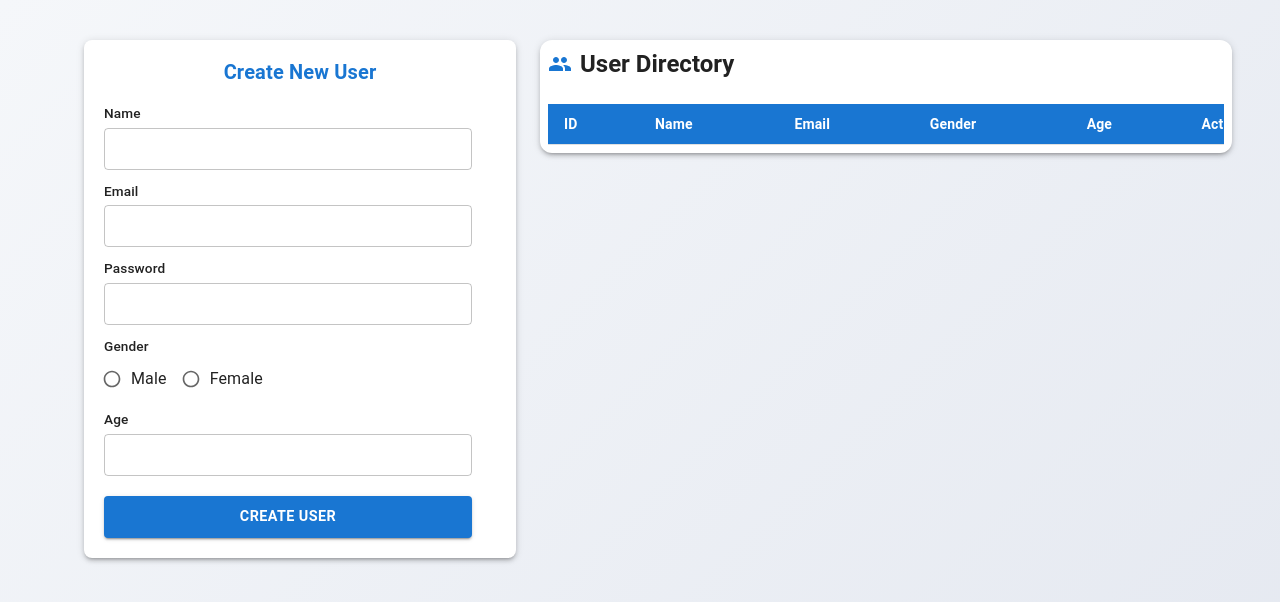
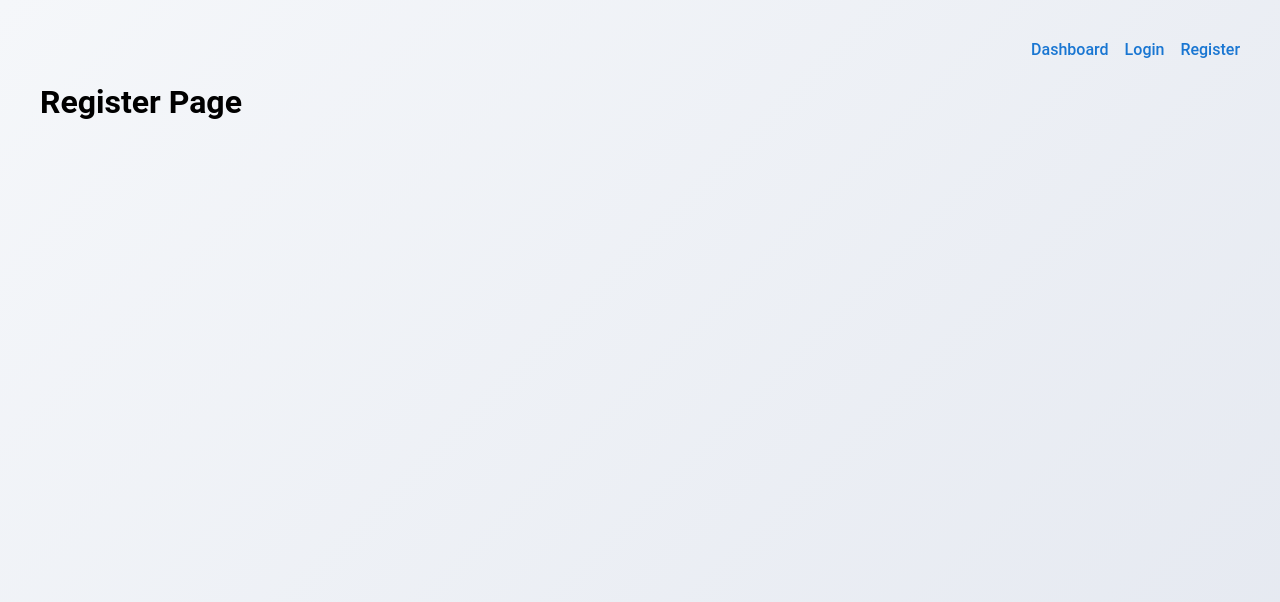
Before and after one commit to DawoodAli1409/ReactAPP, a React (Vite) app: page /register in a window 1280 px wide. Shown: the top 602 px of the page. Built offline with nearby package versions, Linux system fonts and the light colour scheme.

Commit message:
Fixed form component and deployment

```diff
--- a/package.json
+++ b/package.json
@@ -21,6 +21,7 @@
     "@mui/material": "^5.14.18",
     "react": "^19.1.0",
     "react-dom": "^19.1.0",
+    "react-router-dom": "^6.30.1",
     "yup": "^1.3.2"
   },
   "devDependencies": {
--- a/src/App.css
+++ b/src/App.css
@@ -0,0 +1,18 @@
+/* App.css */
+.auth-links {
+  margin: 20px;
+  display: flex;
+  gap: 15px;
+}
+
+.auth-links a {
+  text-decoration: none;
+  color: #1976d2;
+  font-weight: 500;
+}
+
+.login-page, .register-page {
+  max-width: 400px;
+  margin: 0 auto;
+  padding: 20px;
+}
--- a/src/App.jsx
+++ b/src/App.jsx
@@ -1,8 +1,11 @@
 import React, { useState } from 'react';
-import { Grid } from '@mui/material';
+import { Routes, Route, useNavigate, Link } from 'react-router-dom';
+import { Grid, Box } from '@mui/material';
 import Alert from '@/Components/Alert/Alert';
 import UserForm from "@/Components/UserForm/UserForm";
 import UserTable from "@/Components/UserTable/UserTable";
+import Login from './Pages/Login';
+import Register from './Pages/Register';
 
 function App() {
   const [users, setUsers] = useState([]);
@@ -12,25 +15,67 @@ function App() {
     severity: 'success',
     message: ''
   });
+  const navigate = useNavigate();
+
+  const showAlert = (severity, message, redirectTo) => {
+    setAlert({
+      open: true,
+      severity,
+      message
+    });
+    if (redirectTo) {
+      setTimeout(() => navigate(redirectTo), 2000);
+    }
+  };
 
   const handleSubmit = (data) => {
     if (editUser) {
       setUsers(users.map(user => user.id === editUser.id ? { ...data, id: user.id } : user));
-      setAlert({ open: true, severity: 'success', message: 'User updated successfully!' });
+      showAlert('success', 'User updated successfully!');
     } else {
       setUsers([...users, { ...data, id: users.length + 1 }]);
-      setAlert({ open: true, severity: 'success', message: 'User added successfully!' });
+      showAlert('success', 'User added successfully!');
     }
     setEditUser(null);
   };
 
   const handleDelete = (id) => {
     setUsers(users.filter(user => user.id !== id));
-    setAlert({ open: true, severity: 'success', message: 'User deleted successfully!' });
+    showAlert('success', 'User deleted successfully!');
   };
 
   return (
     <div style={{ padding: '20px', maxWidth: '1400px', margin: '0 auto' }}>
+      {}
+      <Box sx={{
+        display: 'flex',
+        justifyContent: 'flex-end',
+        gap: 2,
+        mb: 3,
+        '& a': {
+          textDecoration: 'none',
+          color: 'primary.main',
+          fontWeight: 'medium',
+          '&:hover': {
+            textDecoration: 'underline'
+          }
+        }
+      }}>
+        <Link to="/">Dashboard</Link>
+        <Link to="/login">Login</Link>
+        <Link to="/register">Register</Link>
+      </Box>
+
+      {/* Global Alert */}
+      <Alert
+        open={alert.open}
+        severity={alert.severity}
+        message={alert.message}
+        onClose={() => setAlert({...alert, open: false})}
+      />
+
+      <Routes>
+        <Route path="/" element={
           <Grid container spacing={3}>
             <Grid item xs={12} md={5}>
               <UserForm onSubmit={handleSubmit} editUser={editUser} />
@@ -43,12 +88,10 @@ function App() {
               />
             </Grid>
           </Grid>
-      <Alert
-        open={alert.open}
-        severity={alert.severity}
-        message={alert.message}
-        onClose={() => setAlert({...alert, open: false})}
-      />
+        } />
+        <Route path="/login" element={<Login showAlert={showAlert} />} />
+        <Route path="/register" element={<Register showAlert={showAlert} />} />
+      </Routes>
     </div>
   );
 }
--- /dev/null
+++ b/src/Pages/Login.jsx
@@ -0,0 +1,8 @@
+export default function Login() {
+  return (
+    <div className="login-page">
+      <h1>Login Page</h1>
+      {/* Your login form will go here */}
+    </div>
+  );
+}
--- /dev/null
+++ b/src/Pages/Register.jsx
@@ -0,0 +1,8 @@
+export default function Register() {
+  return (
+    <div className="register-page">
+      <h1>Register Page</h1>
+      {/* Your registration form will go here */}
+    </div>
+  );
+}
--- a/src/main.jsx
+++ b/src/main.jsx
@@ -1,10 +1,14 @@
-import React from 'react'
-import ReactDOM from 'react-dom/client'
-import App from './App.jsx'
-import './index.css'
+
+import React from 'react';
+import ReactDOM from 'react-dom/client';
+import { BrowserRouter } from 'react-router-dom';
+import App from './App';
+import './index.css';
 
 ReactDOM.createRoot(document.getElementById('root')).render(
   <React.StrictMode>
-    <App />
+    <BrowserRouter>
+      <App />
+    </BrowserRouter>
   </React.StrictMode>
-)
+);
```
Also changed, not shown: 1 other file (tests, documents, lock files or other folders). Lines whose indentation alone changed are shown as unchanged.
